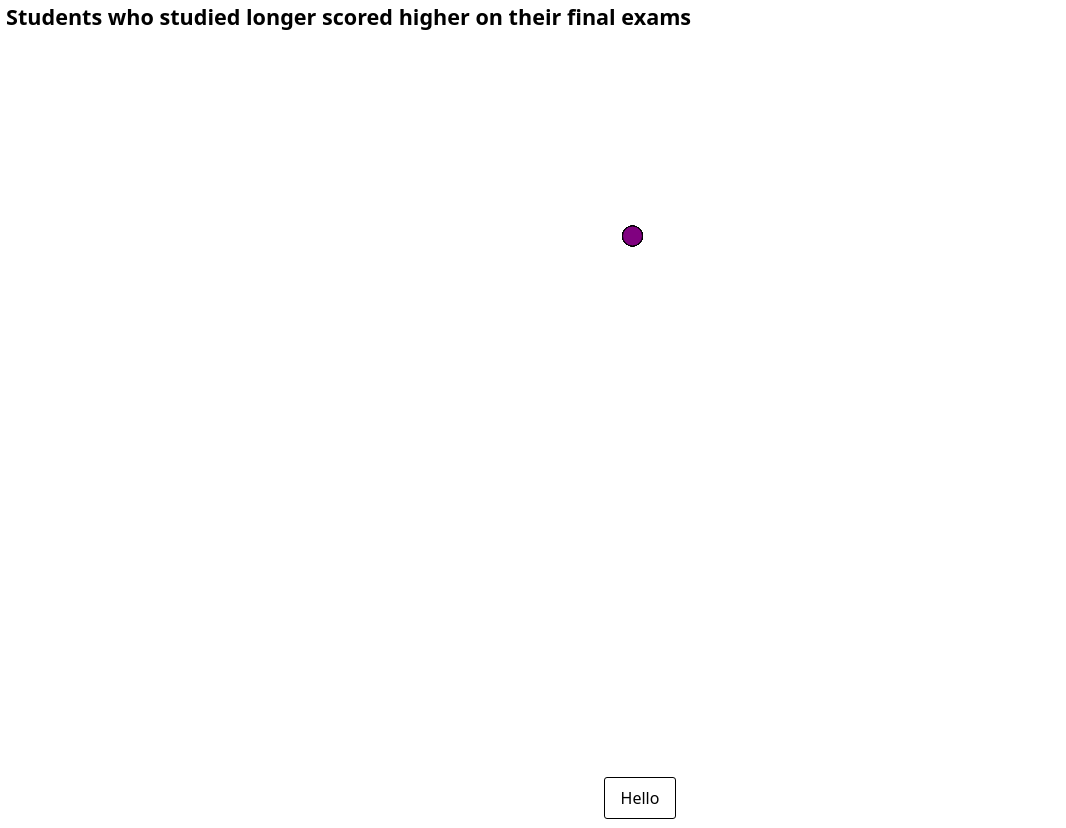
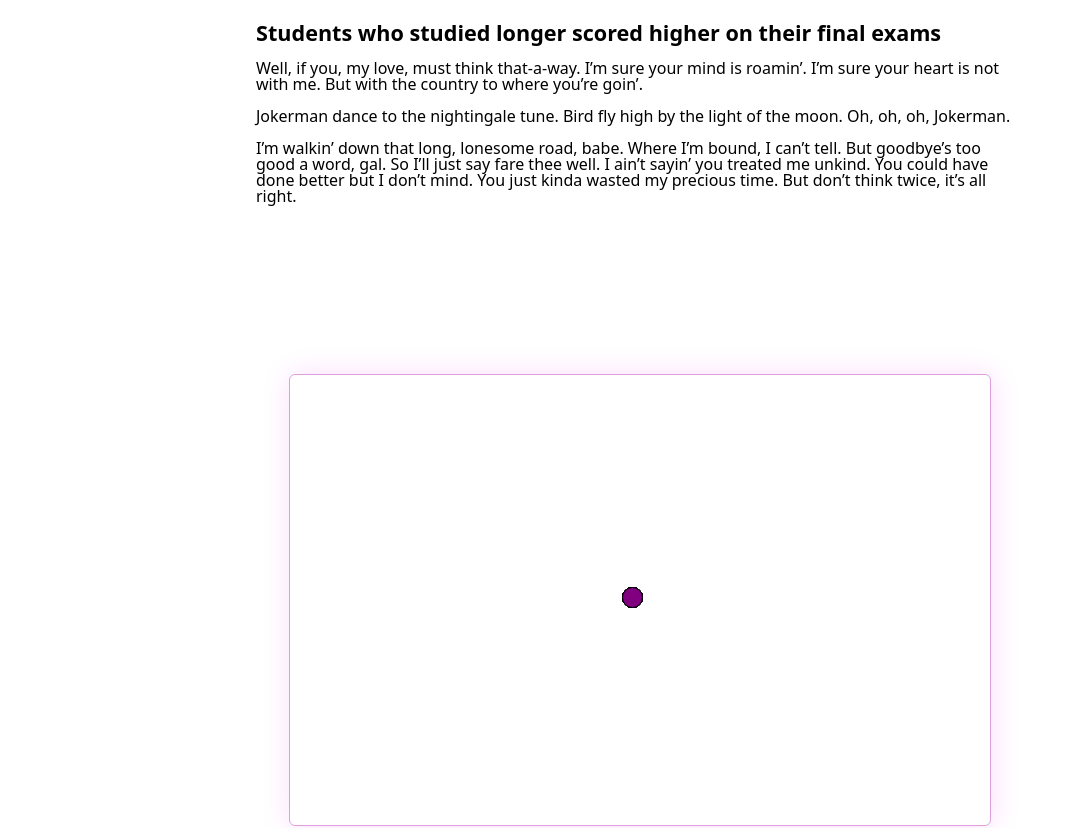
Before and after one commit to TranTrungTinh/invoice-app, a Svelte app in the folder data-visualization/: page / in a window 1280 px wide. Shown: the top 828 px of the page, without its empty margins (0-1066 px from the left). Built offline with nearby package versions, Linux system fonts and the light colour scheme.

Commit message:
refactor: Improve chart layout and add Tooltip component in data visualization

```diff
--- a/data-visualization/src/App.svelte
+++ b/data-visualization/src/App.svelte
@@ -10,17 +10,17 @@
   let width = 400,
     height = 400;
 
-  const margin = { top: 20, right: 15, bottom: 20, left: 0 };
+  const margin = { top: 25, right: 25, bottom: 30, left: 10 };
   const radius = 10;
 
   $: innerWidth = width - margin.left - margin.right;
-  let innerHeight = height - margin.top - margin.bottom;
+  $: innerHeight = height - margin.top - margin.bottom;
 
   $: xScale = scaleLinear()
     .domain([0, 100])
     .range([0, innerWidth]);
 
-  let yScale = scaleLinear()
+  $: yScale = scaleLinear()
     .domain([0, max(data, d => d.hours)])
     .range([innerHeight, 0]);
 
@@ -54,14 +54,19 @@
       hoveredData = initialData[13];
     }
   }
+
+  import SampleText from "$components/SampleText.svelte";
 </script>
 
+<main>
+<h1>Students who studied longer scored higher on their final exams</h1>
+<SampleText />
 <section>
 <div class='sticky'>
-  <h1>Students who studied longer scored higher on their final exams</h1>
   <div
     class="chart-container"
     bind:clientWidth={width}
+    bind:clientHeight={height}
   >
     <svg {width} {height} on:mouseleave={() => hoveredData = null}>
       <g class="inner-chart" transform="translate({margin.left}, {margin.top})">
@@ -88,7 +93,7 @@
       </g>
     </svg>
     {#if hoveredData}
-        <Tooltip {xScale} {yScale} {width} data={hoveredData} />
+      <Tooltip {xScale} {yScale} {width} data={hoveredData} />
     {/if}
   </div>
 </div>
@@ -105,8 +110,16 @@
     </Scrolly>
   </div>
 </section>
+<SampleText />
+</main>
 
 <style>
+  main {
+    max-width: 768px;
+    margin: auto;
+    padding: 8px;
+  }
+
   :global(.tick text, .axis-title) {
     font-weight: 400;
     font-size: 12px;
@@ -125,7 +138,7 @@
   }
 
   h1 {
-    margin: 0 0 0.5rem 0;
+    margin: 0.5rem 0 1rem 0;
     font-size: 1.35rem;
     font-weight: 600;
   }
@@ -149,8 +162,34 @@
 
   .sticky {
     position: sticky;
+
     top: 0;
     z-index: 1;
+
+    height: 95vh;
+    width: 100%;
+    top: 2.5vh;
+    margin-bottom: 1rem;
+
+    /* Optional */
+    display: flex;
+    align-items: center;
+    justify-content: center;
+  }
+
+  .chart-container {
+    position: relative;
+    width: 100%;
+    height: 100%;
+
+    /* Optional */
+    max-width: 700px;
+    max-height: 450px;
+
+    background: white;
+    box-shadow: 1px 1px 30px rgba(252, 220, 252, 1);
+    border: 1px solid plum;
+    border-radius: 6px;
   }
 
   .steps {
--- /dev/null
+++ b/data-visualization/src/components/SampleText.svelte
@@ -0,0 +1,12 @@
+<p>Well, if you, my love, must think that-a-way. I’m sure your mind is roamin’. I’m sure your heart is not with me. But
+	with the country to where you’re goin’.</p>
+<p>Jokerman dance to the nightingale tune. Bird fly high by the light of the moon. Oh, oh, oh, Jokerman.</p>
+<p>I’m walkin’ down that long, lonesome road, babe. Where I’m bound, I can’t tell. But goodbye’s too good a word, gal.
+	So I’ll just say fare thee well. I ain’t sayin’ you treated me unkind. You could have done better but I don’t mind.
+	You just kinda wasted my precious time. But don’t think twice, it’s all right.</p>
+
+<style>
+  p:not(:last-of-type) {
+    margin-bottom: 1rem;
+  }
+</style>
```
